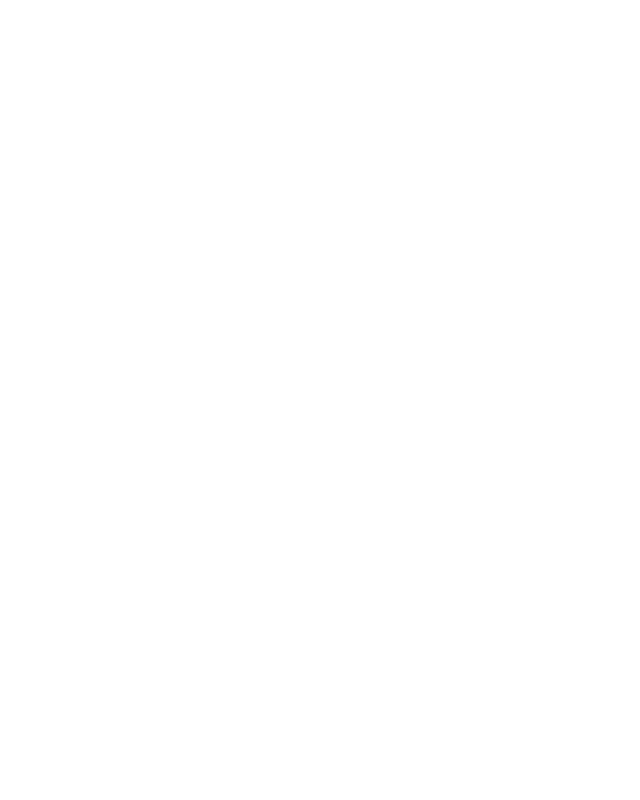
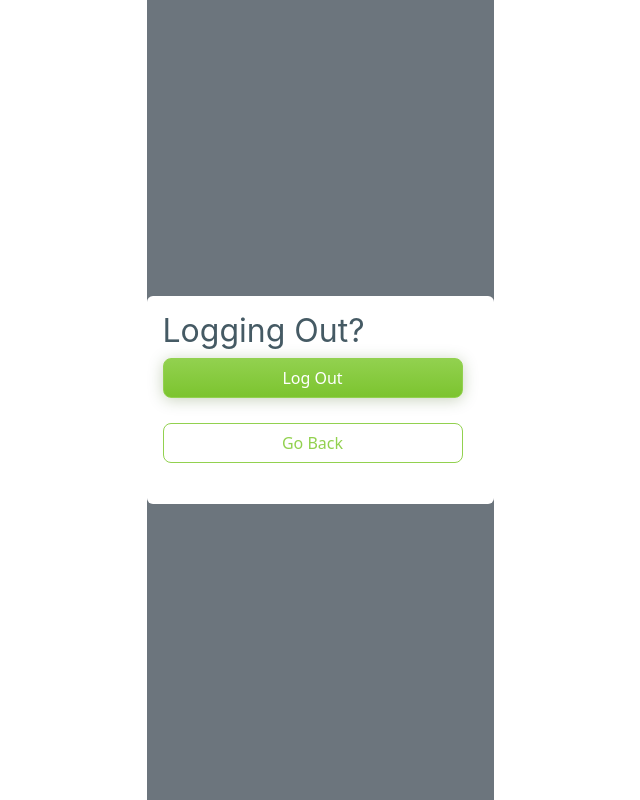
Before and after one commit to MarJones56/Linc-Venue, a React (Vite) app in the folder Project/vite-project/: page /logout in a window 1280 px wide. Before the commit this address had no page. Shown: the whole page, without its empty margins (320-960 px from the left). Built offline with nearby package versions, Linux system fonts and the light colour scheme.

Commit message:
added logout page removed sign in and sign up when logged in

```diff
--- a/Project/vite-project/src/App.jsx
+++ b/Project/vite-project/src/App.jsx
@@ -8,6 +8,7 @@ import Forgot from "./pages/forgot";
 import VenueDashboard from "./pages/VenueDashboard";
 import UserFilter from "./pages/UserFilter";
 import Messenger from "./pages/messenger";
+import LogOut from "./pages/auth/logout"
 
 
 function App() {
@@ -24,8 +25,7 @@ function App() {
         <Route path="/venuedashboard" element={<VenueDashboard/>}></Route>
         <Route path="/UserFilter" element={<UserFilter/>}></Route>
         <Route path="/messenger" element={<Messenger/>}></Route>
-
-
+        <Route path="/logout" element={<LogOut/>}></Route>
       </Routes>
 
 
--- a/Project/vite-project/src/index.css
+++ b/Project/vite-project/src/index.css
@@ -298,6 +298,7 @@ ul li a:hover::after{
   z-index: 1;
   display: flex;
   background-color: #FFF;
+  margin-right: 20px;
 }
 
 .header img{
--- a/Project/vite-project/src/pages/Dashboard.jsx
+++ b/Project/vite-project/src/pages/Dashboard.jsx
@@ -13,7 +13,7 @@ export default function Dashboard() {
                     setSearchResult([])
                     return
                 }
-                const res = await axios.get('http://localhost:8800/Dashboard', {params: {key: key, limit: 5}})
+                const res = await axios.get('https://new-server-cvbw.onrender.com/Dashboard', {params: {key: key, limit: 5}})
                 setSearchResult(res.data.data)
                 console.log(res)
             } catch (error) {
--- a/Project/vite-project/src/pages/VenueDashboard.jsx
+++ b/Project/vite-project/src/pages/VenueDashboard.jsx
@@ -11,7 +11,7 @@ export default function VenueDashboard() {
                     setSearchResult([])
                     return
                 }
-                const res = await axios.get('http://localhost:8800/VenueDashboard', {params: {key: key, limit: 5}})
+                const res = await axios.get('https://new-server-cvbw.onrender.com/VenueDashboard', {params: {key: key, limit: 5}})
                 setSearchResult(res.data.data)
                 console.log(res)
             } catch (error) {
--- a/Project/vite-project/src/pages/auth/login.jsx
+++ b/Project/vite-project/src/pages/auth/login.jsx
@@ -17,7 +17,7 @@ function Login() {
     axios.defaults.withCredentials = true;
   const handleClick = (e) => {
     e.preventDefault()
-    axios.post('http://localhost:5000/auth/login',{email,password},)
+    axios.post('https://new-server-cvbw.onrender.com/auth/login',{email,password},)
     .then(res=>{
         if(res.status === 200){
             localStorage.setItem('user', JSON.stringify(res.data))
--- /dev/null
+++ b/Project/vite-project/src/pages/auth/logout.jsx
@@ -0,0 +1,31 @@
+import {Link, useNavigate} from 'react-router-dom'
+
+function LogOut() {
+
+    const handleClick = async (e) => {
+        localStorage.setItem('user', null)
+    };
+
+    return(
+        <div className="d-flex justify-content-center align-items-center bg-secondary vh-100" >
+            <div className="bg-white p-3 rounded ">
+
+                <h2>Logging Out?</h2>
+
+                <div className="button-center">
+                    <Link to="/">
+                <button className="button main-btn" type="submit" onClick={handleClick}>Log Out</button>
+                    </Link>
+                </div>
+                <div className="button-center">
+                    <Link to="/">
+                <button className="button secondary-btn" type="submit">Go Back</button>
+                    </Link>
+                </div>
+
+
+            </div>
+        </div>
+    )
+
+} export default LogOut;
--- a/Project/vite-project/src/pages/auth/signup.jsx
+++ b/Project/vite-project/src/pages/auth/signup.jsx
@@ -24,7 +24,7 @@ export default function SignUp() {
     } else {
       try {
         console.log(username,email)
-        await axios.post("http://localhost:5000/auth/register",{username, email, password, fname, lname, role, gender, age},
+        await axios.post("https://new-server-cvbw.onrender.com/auth/register",{username, email, password, fname, lname, role, gender, age},
         {withCredentials: true,
         credentials: 'include',
       });
--- a/Project/vite-project/src/pages/components/Header.jsx
+++ b/Project/vite-project/src/pages/components/Header.jsx
@@ -1,16 +1,29 @@
 import {Link, useNavigate} from 'react-router-dom'
+import { useState } from "react";
 function Header() {
+
+    const [user, setUser] = useState(JSON.parse(localStorage.getItem('user')) || null);
+
     return (
         <div className='header'>
             <Link to="/"><img src='./images/logo.JPG'></img></Link>
             <div className="header-text">
+
+            <Link to="/UserFilter" >Filter</Link>&emsp;
+
+            {user ? (
+                <>
             <Link to="/messenger" >Messenger</Link>&emsp;
-            <Link to="/UserFilter" >Filter</Link>&emsp;
-            <Link to="/register" >Sign up</Link>&emsp;
-            <Link to="/login" >Sign In</Link>&emsp;
+
             <Link to="/dashboard" >Profile</Link>&emsp;
 
+            <Link to="/logout">Log Out</Link>
+            </>) : (<>
+            <Link to="/register" >Sign up</Link>&emsp;
 
+            <Link to="/login" >Sign In</Link>&emsp;
+
+            </>)}
             </div>
         </div>
     );
--- a/Project/vite-project/src/pages/components/conversation/conversation.jsx
+++ b/Project/vite-project/src/pages/components/conversation/conversation.jsx
@@ -11,7 +11,7 @@ export default function Conversation({conversation, currentUser}){
 
         const getUser = async () => {
             try{
-            const res = await axios("http://localhost:5000/user?userId=" + recipientId)
+            const res = await axios("https://new-server-cvbw.onrender.com/user?userId=" + recipientId)
             setUser(res.data);
             } catch (err){
                 console.log(err);
--- a/Project/vite-project/src/pages/components/message/message.jsx
+++ b/Project/vite-project/src/pages/components/message/message.jsx
@@ -1,5 +1,6 @@
 import "./message.css"
 import {format} from 'timeago.js'
+
 
 export default function Message({message, own}){
 
--- a/Project/vite-project/src/pages/forgot.jsx
+++ b/Project/vite-project/src/pages/forgot.jsx
@@ -13,7 +13,7 @@ function Forgot() {
     axios.defaults.withCredentials = true;
     const handleSubmit=(e)=>{
         e.preventDefault()
-        axios.post('http://localhost:8800/forgot',{email})
+        axios.post('https://new-server-cvbw.onrender.com/forgot',{email})
         .then(res=>{
             if(res.data.Status==="Success"){
                 if(res.data.role==="user"){
--- a/Project/vite-project/src/pages/messenger.jsx
+++ b/Project/vite-project/src/pages/messenger.jsx
@@ -19,7 +19,7 @@ function Messenger(){
     useEffect(() =>{
         const getConversations = async ()=>{
             try{
-                const res = await axios.get("http://localhost:5000/conversation/" + user._id)
+                const res = await axios.get("https://new-server-cvbw.onrender.com/conversation/" + user._id)
                 setConversations(res.data);
             }catch(err){
                 console.log(err)
@@ -32,7 +32,7 @@ function Messenger(){
     useEffect(() =>{
         const getMessages = async () => {
             try{
-                const res = await axios.get("http://localhost:5000/messages/" + currentChat?._id);
+                const res = await axios.get("https://new-server-cvbw.onrender.com/messages/" + currentChat?._id);
                 setMessages(res.data);
             }
             catch (err){
@@ -52,7 +52,7 @@ function Messenger(){
         };
 
         try{
-            const res = await axios.post("http://localhost:5000/messages", messageObj);
+            const res = await axios.post("https://new-server-cvbw.onrender.com/messages", messageObj);
             setMessages([...message, res.data])
             setNewMessage("")
         }catch (err){
```
Also changed, not shown: 1 other file (tests, documents, lock files or other folders).
